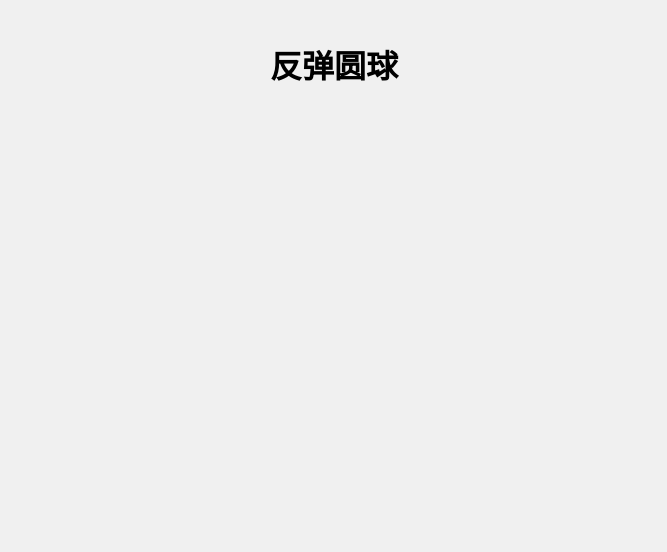
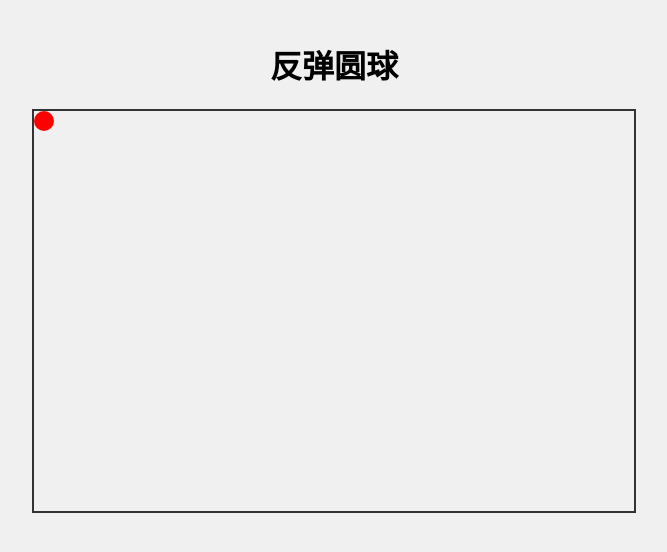
Before and after one commit to Limkon/musc, a plain HTML site: page index.html in a window 1280 px wide. Shown: the whole page, without its empty margins (306-973 px from the left). Drawn offline with Linux system fonts and the light colour scheme.

Commit message:
Update styles.css

```diff
--- a/styles.css
+++ b/styles.css
@@ -6,35 +6,19 @@ body {
     padding: 20px;
 }
 
-#board {
-    display: grid;
-    grid-template-columns: repeat(15, 40px);
-    grid-gap: 1px;
-    margin: 20px auto;
-    background-color: #333;
+#container {
+    width: 600px;
+    height: 400px;
+    border: 2px solid #333;
+    position: relative;
+    overflow: hidden;
+    margin: 0 auto;
 }
 
-.cell {
-    width: 40px;
-    height: 40px;
-    background-color: #fff;
-    cursor: pointer;
-    display: flex;
-    align-items: center;
-    justify-content: center;
-    font-size: 24px;
+#ball {
+    width: 20px;
+    height: 20px;
+    background-color: red;
+    border-radius: 50%;
+    position: absolute;
 }
-
-.cell.taken-X {
-    color: blue;
-}
-
-.cell.taken-O {
-    color: red;
-}
-
-#resetButton {
-    padding: 10px 20px;
-    font-size: 18px;
-    margin-top: 20px;
-}
```
